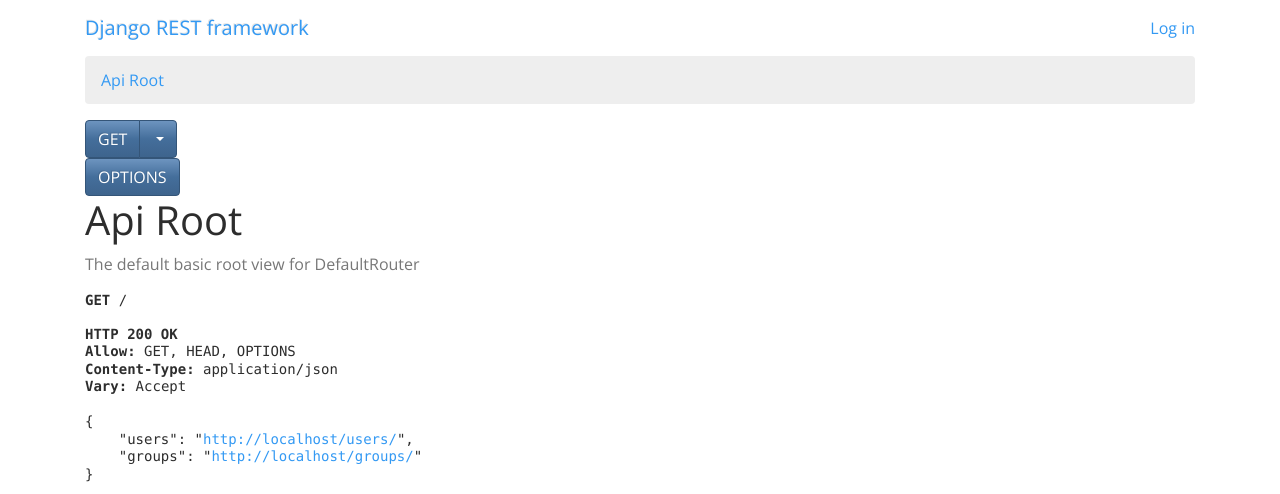
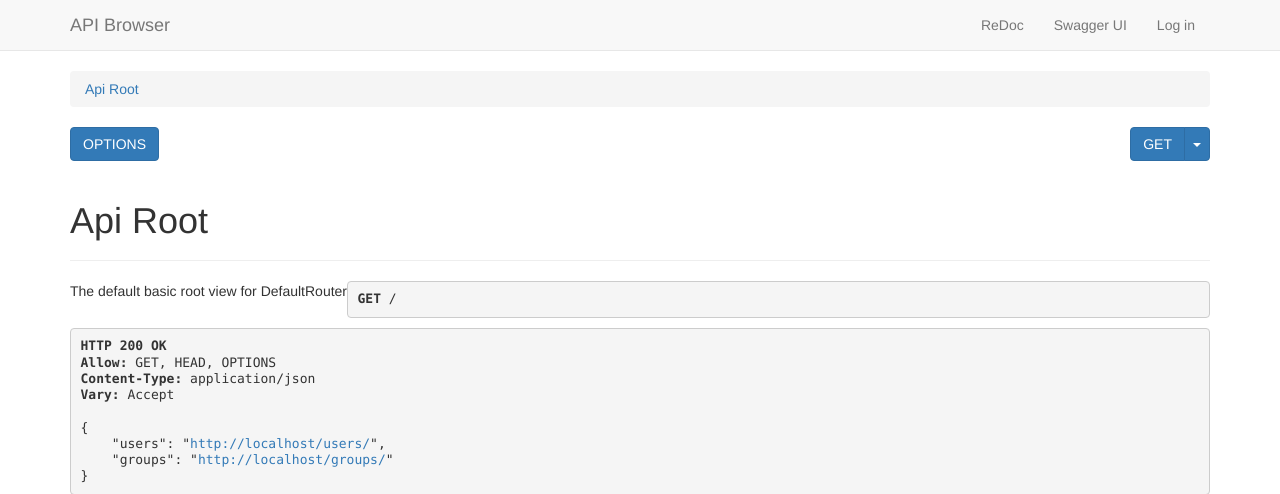
Before and after one commit to josanly/django-rest-api, a Django app: page / in a window 1280 px wide. Shown: the top 494 px of the page. Run offline with Django 3.2, Linux system fonts and the light colour scheme; some libraries are stand-ins or nearby versions.

Commit message:
customize CSS

```diff
--- a/django_rest_api/urls.py
+++ b/django_rest_api/urls.py
@@ -49,7 +49,7 @@
     # Route TemplateView to serve the ReDoc template.
     #   * Provide `extra_context` with view name of `SchemaView`.
     #path('redoc/', views.ReDocView.as_view(), name='redoc'),
-    path('docs/', TemplateView.as_view(
+    path('redoc/', TemplateView.as_view(
         template_name='core/redoc.html',
         extra_context={'schema_url':'openapi-schema'}
     ), name='apidoc'),
--- a/templates/rest_framework/api.html
+++ b/templates/rest_framework/api.html
@@ -1,7 +1,31 @@
 {% extends "rest_framework/base.html" %}
 
 {% block bootstrap_theme %}
-    <link rel="stylesheet" href="https://bootswatch.com/4/spacelab/bootstrap.min.css" type="text/css">
+  <link rel="stylesheet" href="https://bootswatch.com/3/flatly/bootstrap.min.css" type="text/css">
 {% endblock %}
 
-{% block bootstrap_navbar_variant %}{% endblock %}
+{% block bootstrap_navbar_variant %}navbar navbar-static-top navbar-default{% endblock %}
+
+{% block title %} Handy Dev Hints - API {% endblock %}
+{% load i18n %}
+
+{% block branding %}
+  <a class="navbar-brand" rel="nofollow" href="#">
+    {% trans 'API Browser' %}
+  </a>
+{% endblock %}
+{% block userlinks %}
+  <ul class="nav navbar-nav">
+    <li>
+      <a class="" rel="nofollow" target="_blank" href="/redoc/">
+        {% trans 'ReDoc' %}
+      </a>
+    </li>
+    <li>
+      <a class="" rel="nofollow" target="_blank" href="/swagger-ui/">
+        {% trans 'Swagger UI' %}
+      </a>
+    </li>
+  </ul>
+  {{ block.super }}
+{% endblock %}
```
Also changed, not shown: templates/rest_framework/login.html (added, +10 -0 lines).
